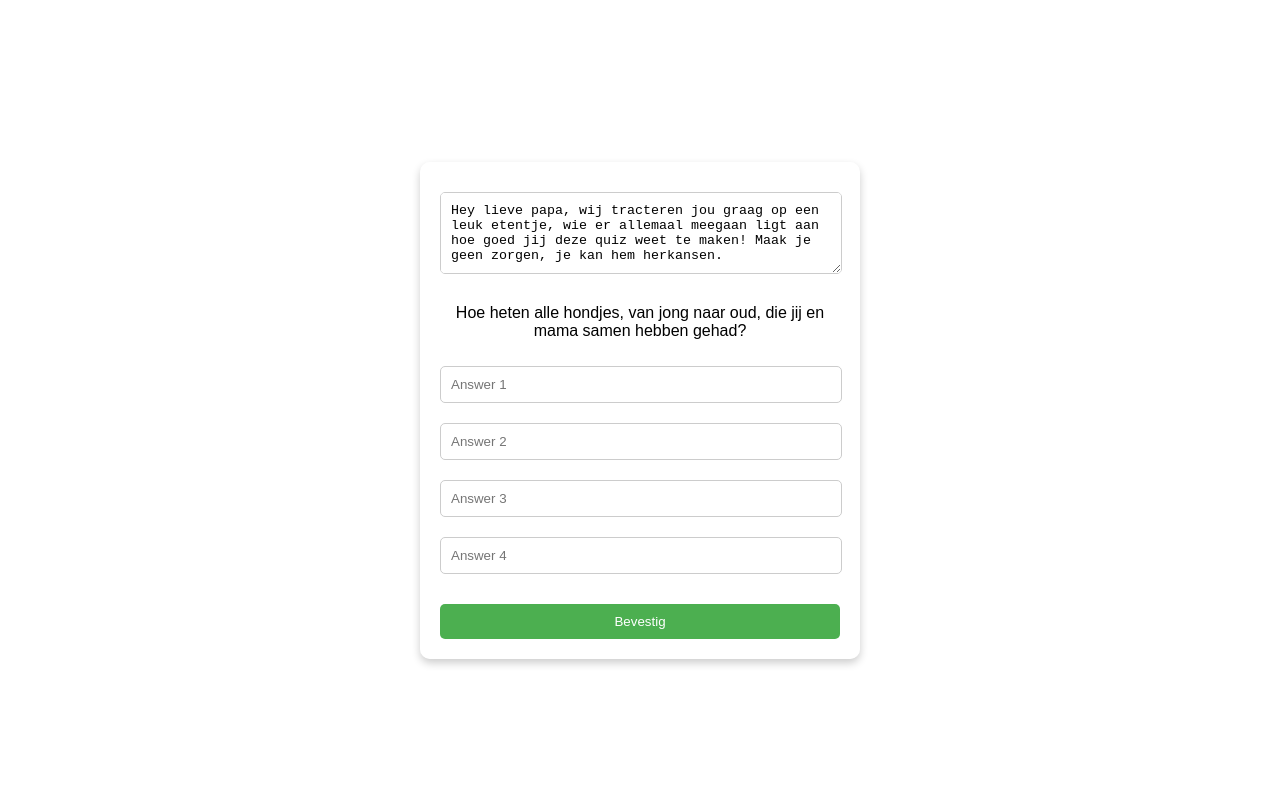
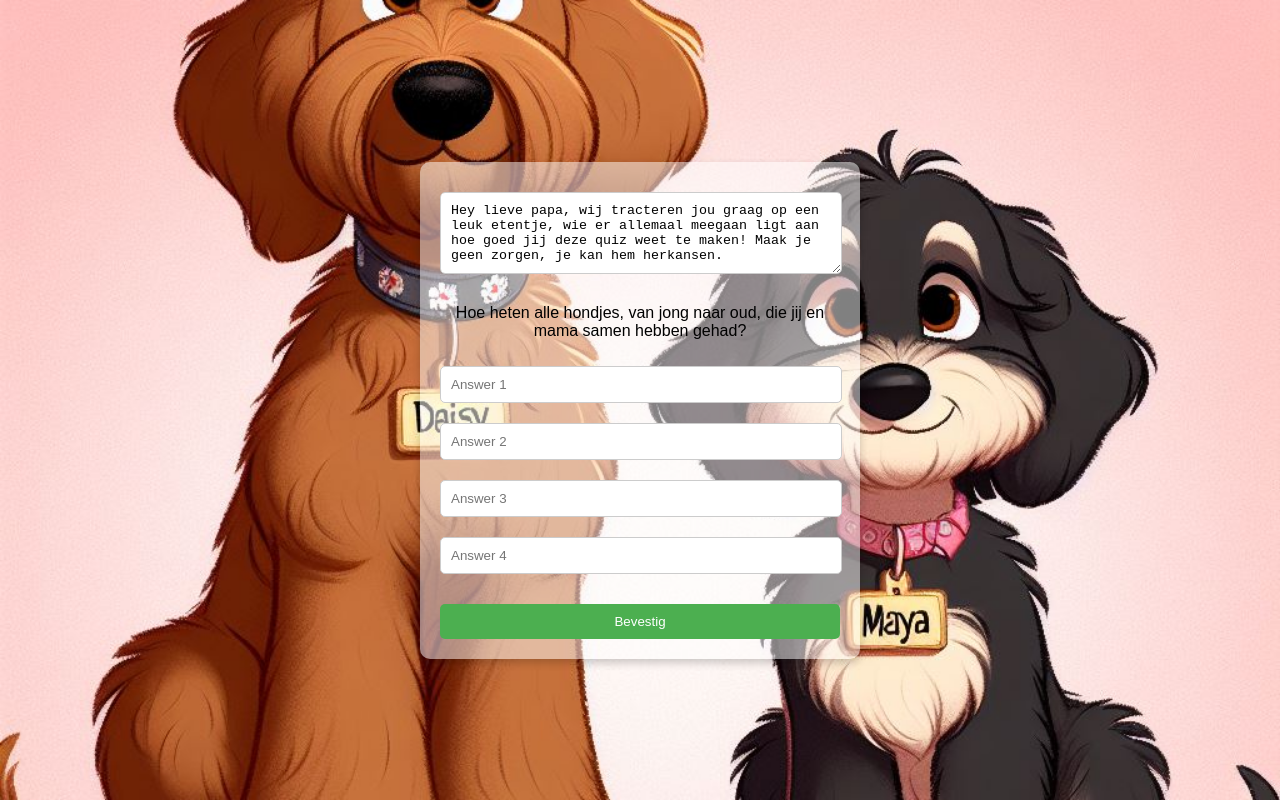
Before and after one commit to WytzeElhorst/WytzeElhorst.github.io, a plain HTML site: page papaquiz.html in a window 1280 px wide. Drawn offline with Linux system fonts and the light colour scheme.

Commit message:
Update papaquiz.html

```diff
--- a/papaquiz.html
+++ b/papaquiz.html
@@ -6,7 +6,7 @@
     <title>Quiz Page</title>
     <style>
         body {
-            background-image: url('doggies.jpg');
+            background-image: url('doggies.jpeg');
             background-size: cover;
             background-position: center;
             font-family: Arial, sans-serif;
```
